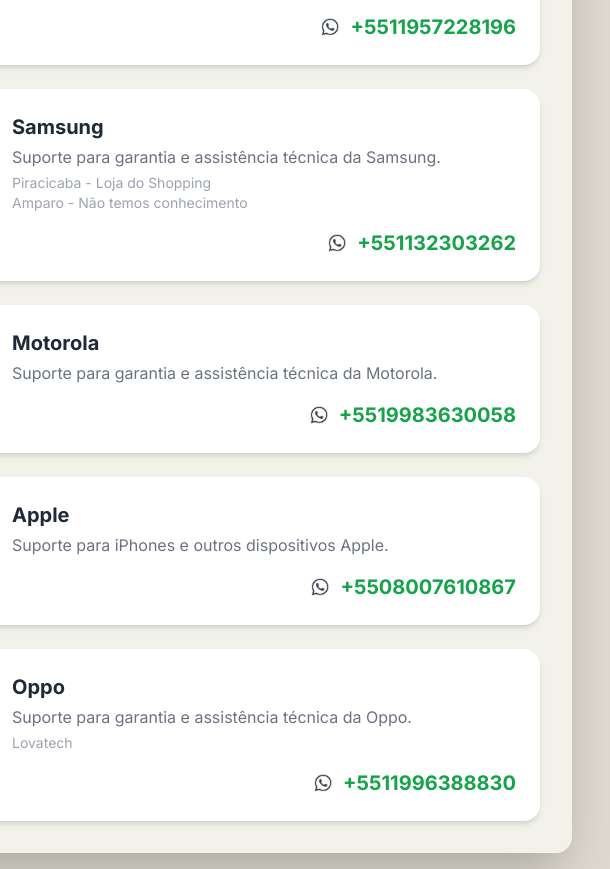
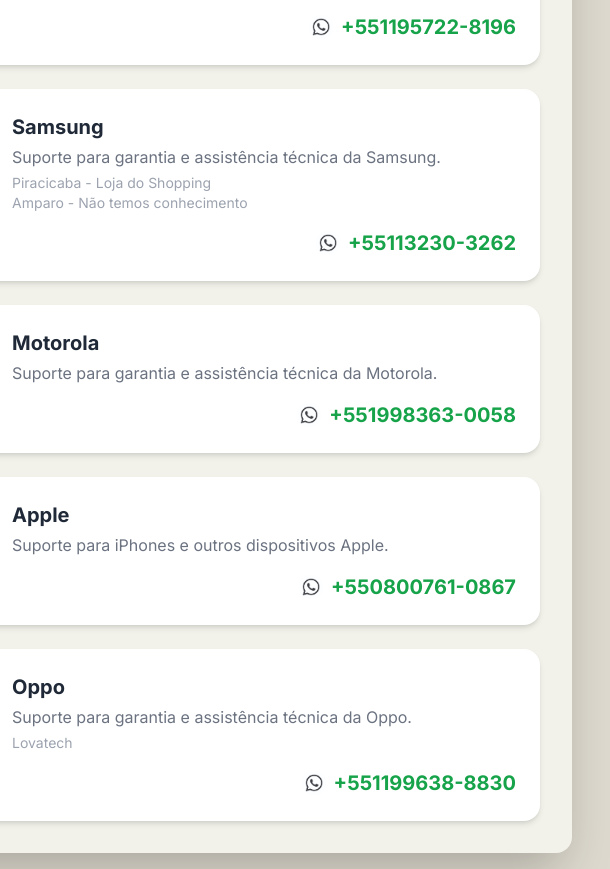
Before and after one commit to darkmorellato/contato-garantia, a plain HTML site: page index.html in a window 1280 px wide. Shown: the part 443-1312 px from the top of the page, 404-1014 px from the left. Drawn offline with nearby package versions, Linux system fonts and the light colour scheme.

Commit message:
Add files via upload

```diff
--- a/index.html
+++ b/index.html
@@ -52,14 +52,14 @@
         },
         {
             brand: 'Realme',
-            contact: '+5511957228196',
+            contact: '+551195722-8196',
             description: 'Suporte para garantia e assistência técnica da Realme.',
             imageUrl: 'realme.jpg',
             contactImageUrl: 'zap.jpg'
         },
         {
             brand: 'Samsung',
-            contact: '+551132303262',
+            contact: '+55113230-3262',
             description: 'Suporte para garantia e assistência técnica da Samsung.',
             additionalInfo: 'Piracicaba - Loja do Shopping<br>Amparo - Não temos conhecimento',
             imageUrl: 'samsung.jpg',
@@ -67,21 +67,21 @@
         },
         {
             brand: 'Motorola',
-            contact: '+5519983630058',
+            contact: '+551998363-0058',
             description: 'Suporte para garantia e assistência técnica da Motorola.',
             imageUrl: 'moto.jpg',
             contactImageUrl: 'zap.jpg'
         },
         {
             brand: 'Apple',
-            contact: '+5508007610867',
+            contact: '+550800761-0867',
             description: 'Suporte para iPhones e outros dispositivos Apple.',
             imageUrl: 'apple.jpg',
             contactImageUrl: 'zap.jpg'
         },
         {
             brand: 'Oppo',
-            contact: '+5511996388830',
+            contact: '+551199638-8830',
             description: 'Suporte para garantia e assistência técnica da Oppo.',
             additionalInfo: 'Lovatech',
             imageUrl: 'oppo.jpg',
```
